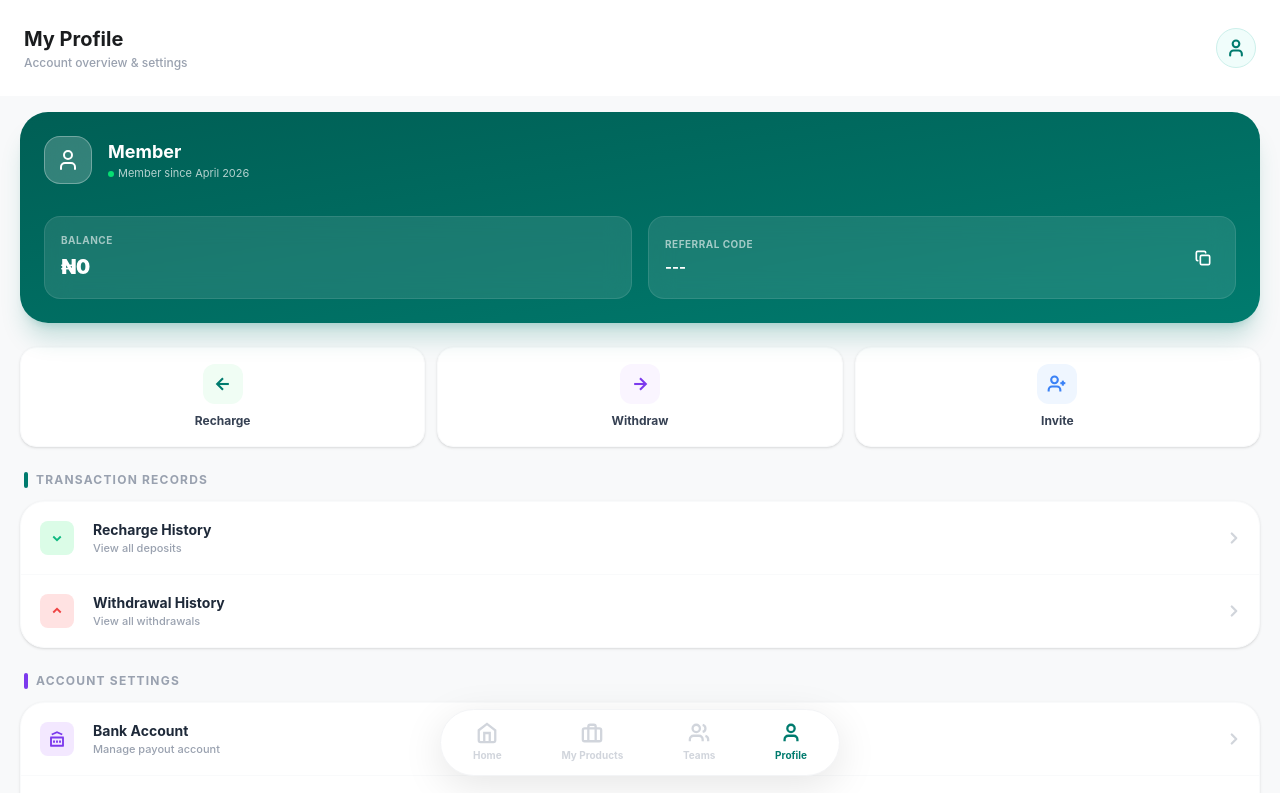
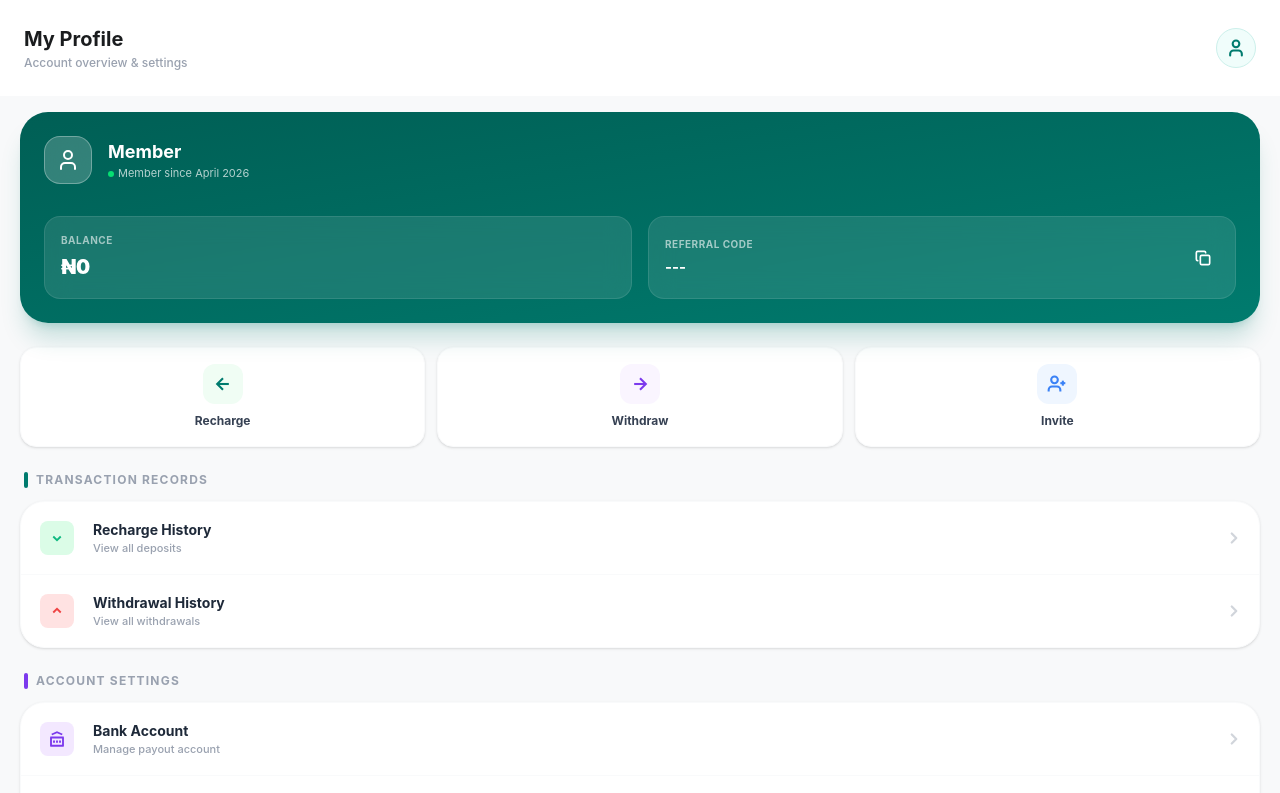
Before and after one commit to notionxdotcom/GMT-FRONTEND, a React (Vite) app: page /profile in a window 1280 px wide. Shown: the top 793 px of the page. Built offline with nearby package versions, Linux system fonts and the light colour scheme; sample sign-in values are in the browser's storage.

Commit message:
removed profile navbar

```diff
--- a/src/components/profile.jsx
+++ b/src/components/profile.jsx
@@ -41,12 +41,6 @@ const ListItem = ({ icon, label, subLabel, isDestructive, isExternal, onClick })
   </button>
 );
 
-const NavItem = ({ icon, label, active, onClick }) => (
-  <button onClick={onClick} className={`flex flex-col items-center gap-1 ${active ? 'text-[#007B6E]' : 'text-gray-300'}`}>
-    {icon}
-    <span className="text-[10px] font-bold">{label}</span>
-  </button>
-);
 
 // --- 2. ICONS (SVGs) ---
 
@@ -187,14 +181,7 @@ const handleCopyCode = () => {
       </main>
 
       {/* Navigation Footer */}
-      <nav className="fixed bottom-6 left-0 right-0 flex justify-center px-5 z-50">
-        <div className="bg-white rounded-full shadow-[0_10px_40px_rgba(0,0,0,0.1)] border border-gray-100 px-8 py-3 flex justify-between items-center w-full max-w-[400px]">
-          <NavItem onClick={() => navigate('/dashboard')} icon={<IconHome />} label="Home" />
-          <NavItem icon={<IconProducts />} label="My Products" />
-          <NavItem icon={<IconTeams />} label="Teams" />
-          <NavItem icon={<IconUserActive />} label="Profile" active />
-        </div>
-      </nav>
+
     </div>
   );
 }
```
